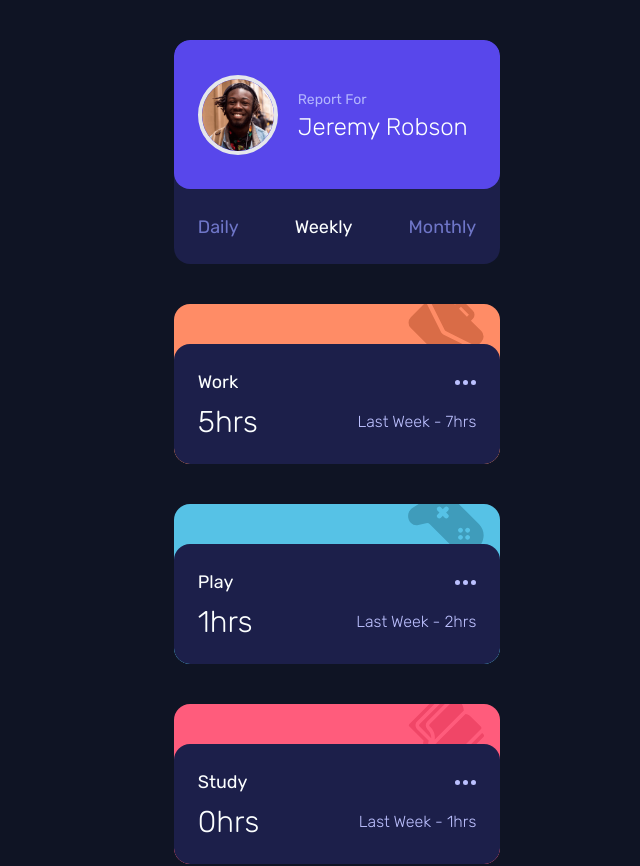
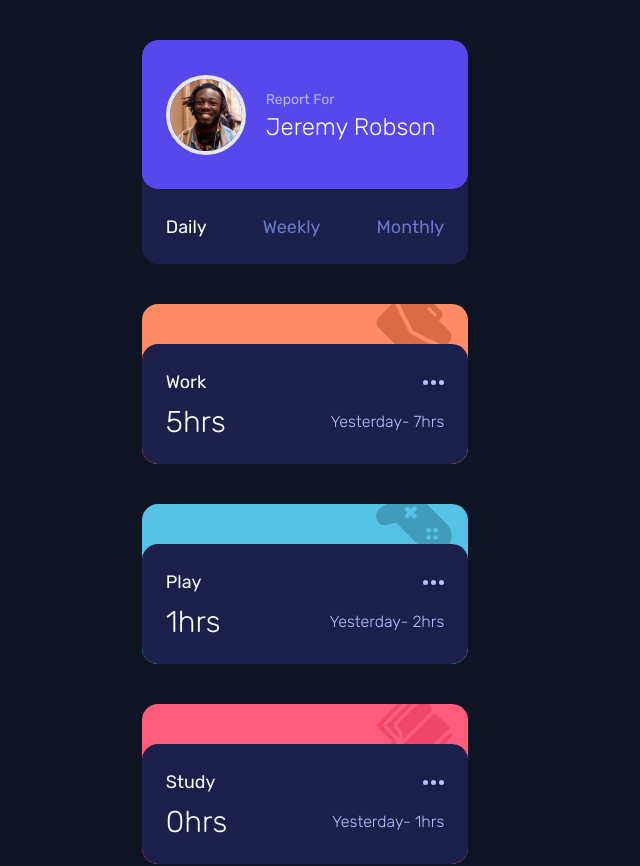
Before and after one commit to Odohofre/time-tracking-dashboard, a React (Vite) app: page / in a window 1280 px wide. Shown: the top 866 px of the page, without its empty margins (303-943 px from the left). Built offline with nearby package versions, Linux system fonts and the light colour scheme.

Commit message:
change color of buttons when clicked

```diff
--- /dev/null
+++ b/src/components/Button.jsx
@@ -0,0 +1,6 @@
+
+export default function Button({children}) {
+  return (
+    <button onClick={}>{children}</button>
+  )
+};
--- a/src/components/CardItem.jsx
+++ b/src/components/CardItem.jsx
@@ -2,7 +2,15 @@ import ellipsis from "../assets/images/icon-ellipsis.svg";
 
 import { work, exercise, play, care, social, study } from "./ImageList";
 
-export default function CardItem({ title, current, previous }) {
+export default function CardItem({ title, current, previous, timefr }) {
+
+  const time = {
+    daily: 'Yesterday',
+    weekly: 'Last Weekly',
+    monthly: 'Last Month',
+  }
+
+
   const data = {
     Work: {
       color: "bg-[#ff8c66]",
@@ -51,7 +59,7 @@ export default function CardItem({ title, current, previous }) {
         <div className="flex w-full justify-between items-center font-light">
           <span className="text-3xl">{`${current}hrs`}</span>
           <span className="text-neutral-blue-100 text-base">
-            {`Last Week - ${previous}hrs`}
+            {`${time[timefr]}- ${previous}hrs`}
           </span>
         </div>
       </div>
--- a/src/components/CardList.jsx
+++ b/src/components/CardList.jsx
@@ -2,15 +2,16 @@ import info from "../assets/data.json";
 import CardItem from "./CardItem";
 import { v4 as uuidv4 } from "uuid";
 
-export default function CardList() {
+export default function CardList({timeframe='daily'}) {
   return (
     <ul>
-      {info.map(({ title,  timeframes: { daily, weekly, monthly } }) => (
+      {info.map(({ title,  timeframes }) => (
         <li key={uuidv4()}>
           <CardItem
             title={title}
-            current={daily.current}
-            previous={daily.previous}
+            timefr={timeframe}
+            current={timeframes[timeframe].current}
+            previous={timeframes[timeframe].previous}
           />
         </li>
       ))}
--- a/src/components/Layout.jsx
+++ b/src/components/Layout.jsx
@@ -1,12 +1,14 @@
-import Card from "./CardItem";
 import ProfileCard from "./ProfileCard";
 import CardList from "./CardList";
+import { useState } from "react";
 
 export default function Layout() {
+  const [active, setActive] = useState(true);
+
   return (
     <main className="w-full mx-auto  mb-20">
       <ProfileCard />
-      <CardList />
+      <CardList timeframe="daily" />
     </main>
   );
 }
--- a/src/components/ProfileCard.jsx
+++ b/src/components/ProfileCard.jsx
@@ -1,6 +1,13 @@
+import { useState } from "react";
+import { v4 as uuidv4 } from "uuid";
 import Jeremy from "../assets/images/image-jeremy.png";
 
 export default function ProfileCard() {
+  const [active, setActive] = useState("Daily");
+
+  const buttons = ["Daily", "Weekly", "Monthly"];
+  const handleClick = (event) => setActive(event.currentTarget.textContent);
+
   return (
     <div className="flex flex-col rounded-2xl bg-neutral-blue-700 overflow-hidden h-56">
       <div className="flex items-center w-full h-2/3 space-x-5 rounded-2xl bg-primary-blue px-6 py-10">
@@ -18,16 +25,21 @@ export default function ProfileCard() {
           </h1>
         </div>
       </div>
-      <ul className="flex justify-between font-normal h-1/3 text-lg space-x- py-6 px-6 text-neutral-blue-200">
-        <li>
-          <button>Daily</button>
-        </li>
-        <li>
-          <button className="text-neutral-blue-50">Weekly</button>
-        </li>
-        <li>
-          <button>Monthly</button>
-        </li>
+      <ul className="flex justify-between font-normal h-1/3 text-lg space-x- py-6 px-6">
+        {buttons.map((btn) => (
+          <li key={uuidv4()}>
+            <button
+              className={
+                active == btn
+                  ? "text-neutral-blue-50"
+                  : "text-neutral-blue-200 hover:text-neutral-blue-50"
+              }
+              onClick={handleClick}
+            >
+              {btn}
+            </button>
+          </li>
+        ))}
       </ul>
     </div>
   );
--- a/src/index.css
+++ b/src/index.css
@@ -5,7 +5,7 @@
 
 body {
   height: 100%;
-  width: 100vw;
+  width: 95vw;
   font-family: Rubik, sans-serif;
   font-weight: 400;
   display: flex;
```
